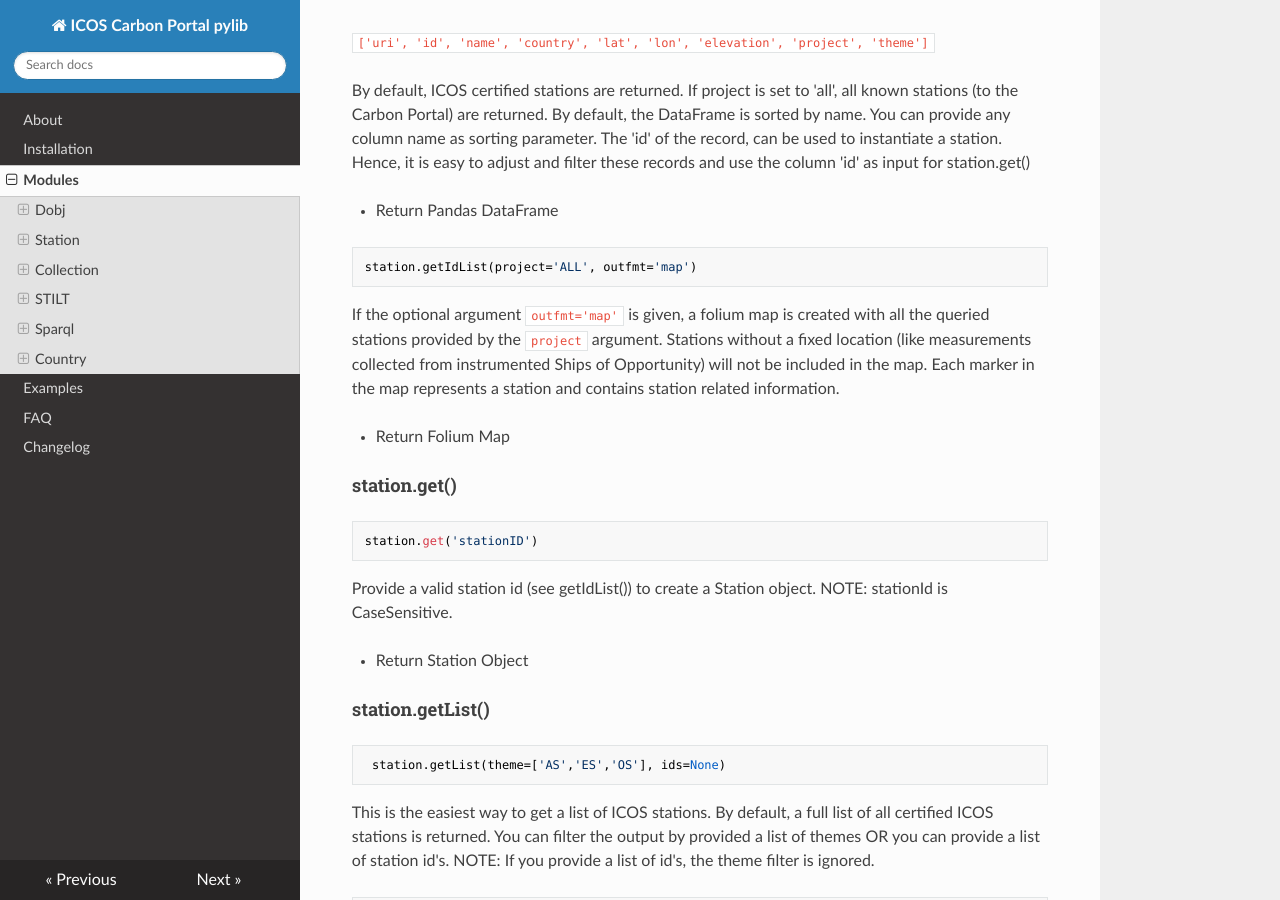
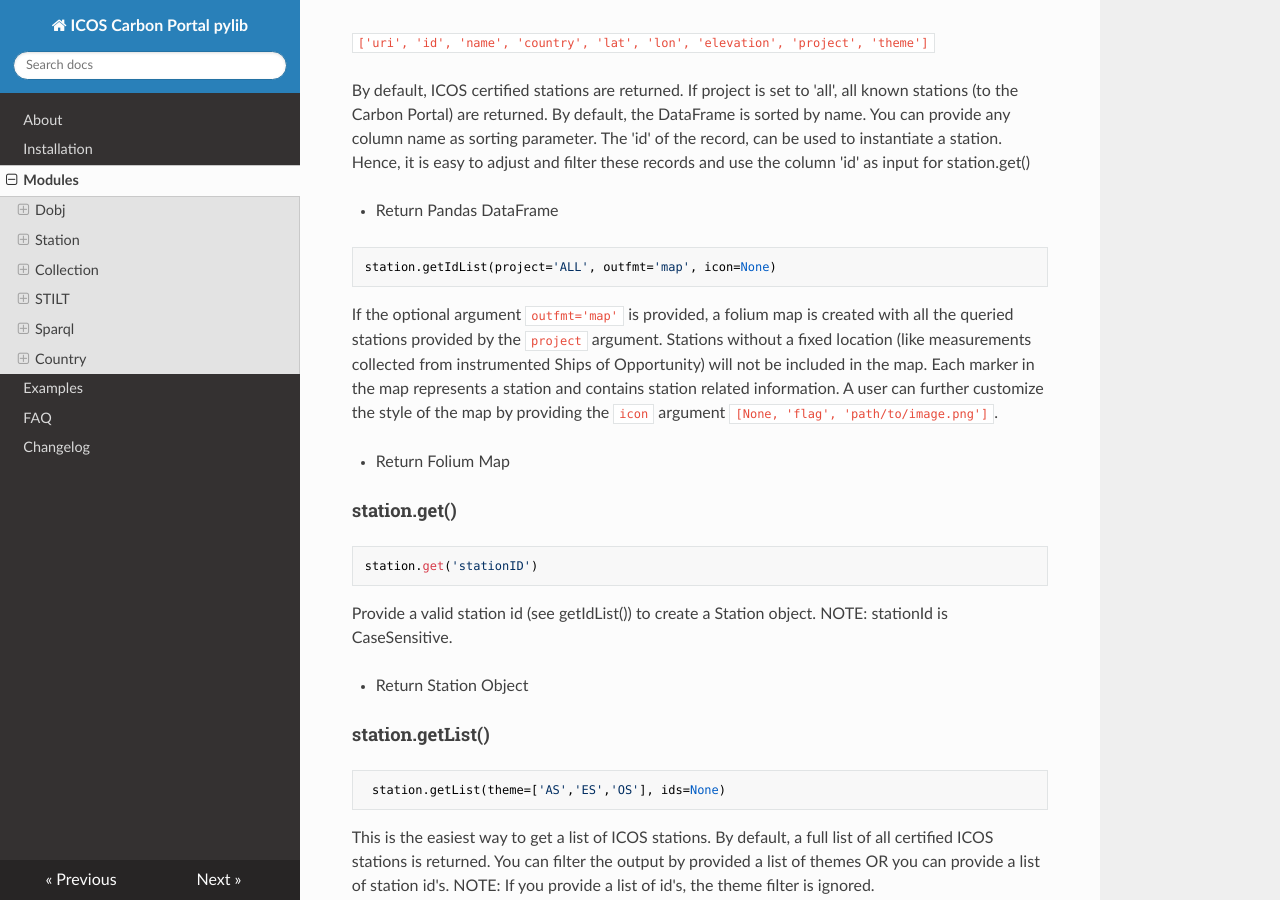
Before and after one commit to ICOS-Carbon-Portal/pylib, an MkDocs documentation site: the page built from docs/modules.md, in a window 1280 px wide and 900 px high, scrolled down 7222 px. Built offline with MkDocs 1.6.1, drawn with Linux system fonts in a browser that asks for light colours; nearby versions of some CDN libraries.

Commit message:
getIdList() icon v_0.04
- Update documentation in modules and changelog.

````diff
--- a/docs/modules.md
+++ b/docs/modules.md
@@ -279,12 +279,13 @@ instantiate  a station. Hence, it is easy to adjust and filter these records and
 
 - Return Pandas DataFrame
 ```
-station.getIdList(project='ALL', outfmt='map')
+station.getIdList(project='ALL', outfmt='map', icon=None)
 ```
-If the optional argument `outfmt='map'` is given, a folium map is created with all the queried
+If the optional argument `outfmt='map'` is provided, a folium map is created with all the queried
 stations provided by the `project` argument. Stations without a fixed location (like
 measurements collected from instrumented Ships of Opportunity) will not be included in the map.
-Each marker in the map represents a station and contains station related information.
+Each marker in the map represents a station and contains station related information. A user can
+further customize the style of the map by providing the `icon` argument `[None, 'flag', 'path/to/image.png']`.
 
 - Return Folium Map
 
````
Also changed, not shown: docs/changelog.md (+3 -0 lines).
